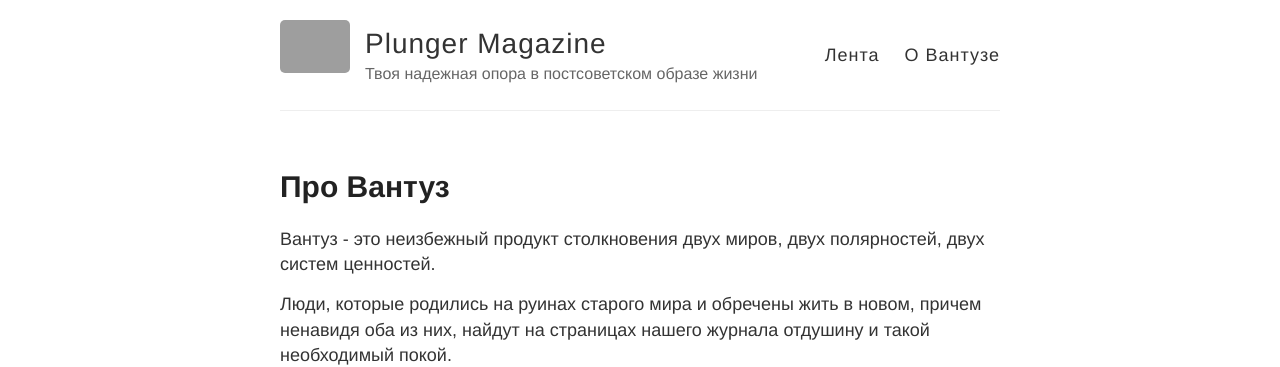
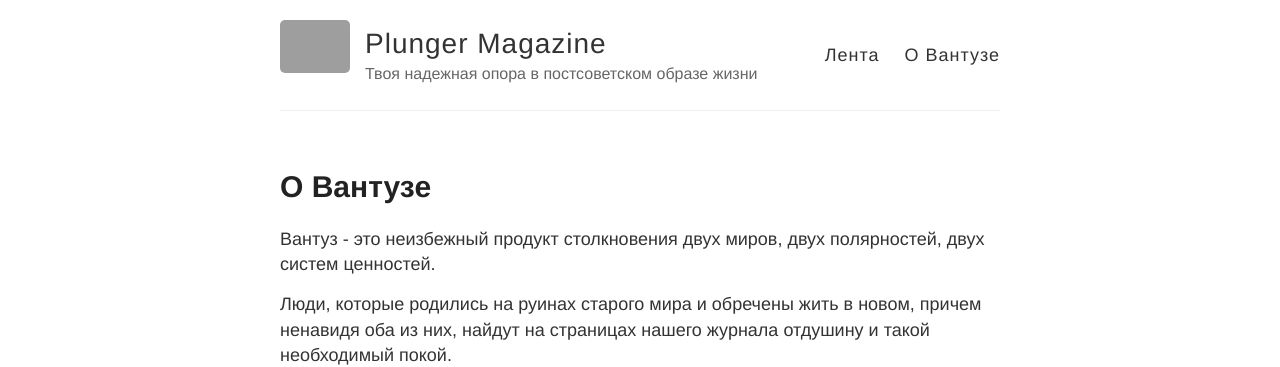
Before and after one commit to SyntheticDream/SyntheticDream.github.io, a Jekyll site: the page built from about.md, in a window 1280 px wide. Shown: the top 367 px of the page. Built offline with Jekyll 4.4.1, drawn with Linux system fonts in a browser that asks for light colours; grey boxes are pictures that could not be loaded.

Commit message:
Update about.md

```diff
--- a/about.md
+++ b/about.md
@@ -1,6 +1,6 @@
 ---
 layout: page
-title: Про Вантуз
+title: О Вантузе
 permalink: /about/
 ---
 
```
